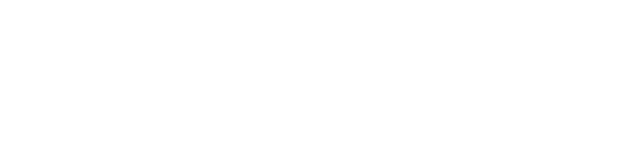
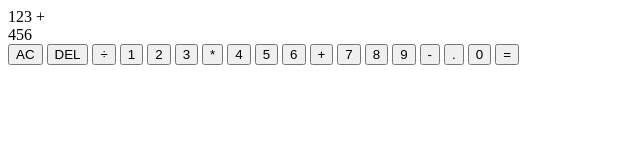
Before and after one commit to ssaid20/SimpleCalc, a plain HTML site: page index.html in a window 1280 px wide. Shown: the whole page, without its empty margins (0-640 px from the left). Drawn offline with Linux system fonts and the light colour scheme.

Commit message:
created a div class  calculator-grid in the index.html and added buttons

```diff
--- a/index.html
+++ b/index.html
@@ -8,6 +8,30 @@
     <script src="script.js" defer></script>
 </head>
 <body>
+    <div class="calculator-grid">
+        <div class="output">
+            <div class="previous-operand">123 + </div>
+            <div class="current-operand">456</div>
+        </div>
+        <button class="span-two">AC</button>
+        <button>DEL</button>
+        <button>÷</button>
+        <button>1</button>
+        <button>2</button>
+        <button>3</button>
+        <button>*</button>
+        <button>4</button>
+        <button>5</button>
+        <button>6</button>
+        <button>+</button>
+        <button>7</button>
+        <button>8</button>
+        <button>9</button>
+        <button>-</button>
+        <button>.</button>
+        <button>0</button>
+        <button class="span-two">=</button>
 
+    </div>
 </body>
 </html>
```
